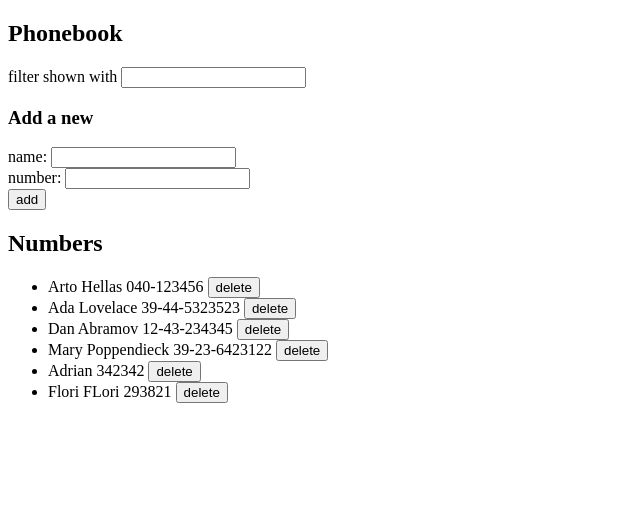
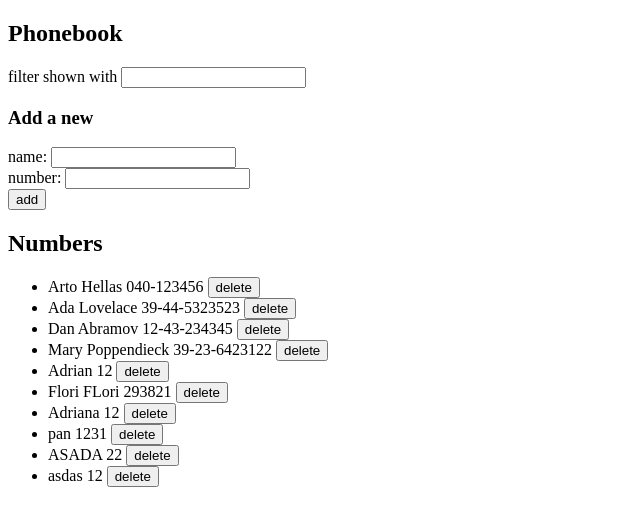
Before and after one commit to aDogdev/fullstack-open, a React (Vite) app in the folder part2/phonebook/: page / in a window 1280 px wide. Shown: the top 526 px of the page, without its empty margins (0-640 px from the left). Built offline with nearby package versions, Linux system fonts and the light colour scheme; data requests are answered from the project's data file.

Commit message:
add exercise 2.15

```diff
--- a/part2/phonebook/db.json
+++ b/part2/phonebook/db.json
@@ -21,14 +21,34 @@
       "id": "4"
     },
     {
-      "id": 5,
+      "id": "5",
       "name": "Adrian",
-      "number": "342342"
+      "number": "12"
     },
     {
-      "id": 6,
+      "id": "6",
       "name": "Flori FLori",
       "number": "293821"
+    },
+    {
+      "id": "7",
+      "name": "Adriana",
+      "number": "12"
+    },
+    {
+      "id": "8",
+      "name": "pan",
+      "number": "1231"
+    },
+    {
+      "id": "9",
+      "name": "ASADA",
+      "number": "22"
+    },
+    {
+      "id": "10",
+      "name": "asdas",
+      "number": "12"
     }
   ]
 }
--- a/part2/phonebook/src/App.jsx
+++ b/part2/phonebook/src/App.jsx
@@ -2,7 +2,12 @@ import { useEffect, useState } from "react";
 import { Persons } from "./components/Persons";
 import { PersonForm } from "./components/PersonForm";
 import { Filter } from "./components/Filter";
-import { getAll, createPerson, deletePerson } from "./services/persons";
+import {
+  getAll,
+  createPerson,
+  deletePerson,
+  updatePerson,
+} from "./services/persons";
 
 const App = () => {
   const [persons, setPersons] = useState([]);
@@ -25,16 +30,32 @@ const App = () => {
       id: (persons.length + 1).toString(),
     };
 
-    if (persons.find((element) => element.name === newName)) {
-      alert(`${newName} is already added to phonebook`);
-      return;
+    const equalName = persons.find((element) => element.name === newName);
+    const changedPerson = { ...equalName, number: newNumber };
+
+    if (equalName) {
+      if (
+        window.confirm(
+          `${newName} is already added to phonebook, replace the old number with a new one?`
+        )
+      ) {
+        updatePerson(equalName.id, changedPerson).then((returnedPerson) => {
+          setPersons(
+            persons.map((person) =>
+              person.id !== newPerson.id ? person : returnedPerson
+            )
+          );
+          setNewName("");
+          setNewNumber("");
+        });
+      } else return;
+    } else {
+      createPerson(newPerson).then((newPerson) => {
+        setPersons([...persons, newPerson]);
+        setNewName("");
+        setNewNumber("");
+      });
     }
-
-    createPerson(newPerson).then((newPerson) => {
-      setPersons([...persons, newPerson]);
-      setNewName("");
-      setNewNumber("");
-    });
   };
 
   const personsToShow = showAll
--- a/part2/phonebook/src/services/persons.js
+++ b/part2/phonebook/src/services/persons.js
@@ -9,8 +9,12 @@ const createPerson = (newPerson) => {
   return axios.post(baseUrl, newPerson).then((res) => res.data);
 };
 
+const updatePerson = (id, newPerson) => {
+  return axios.put(`${baseUrl}/${id}`, newPerson).then((res) => res.data);
+};
+
 const deletePerson = (id) => {
   return axios.delete(`${baseUrl}/${id}`);
 };
 
-export { getAll, createPerson, deletePerson };
+export { getAll, createPerson, updatePerson, deletePerson };
```
